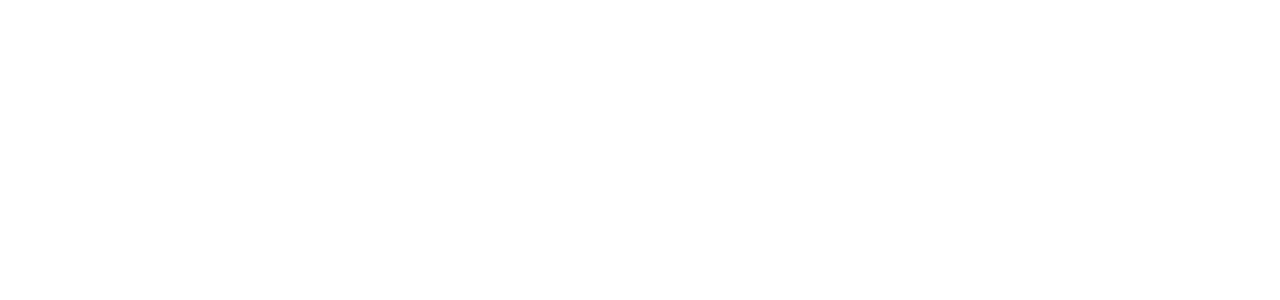
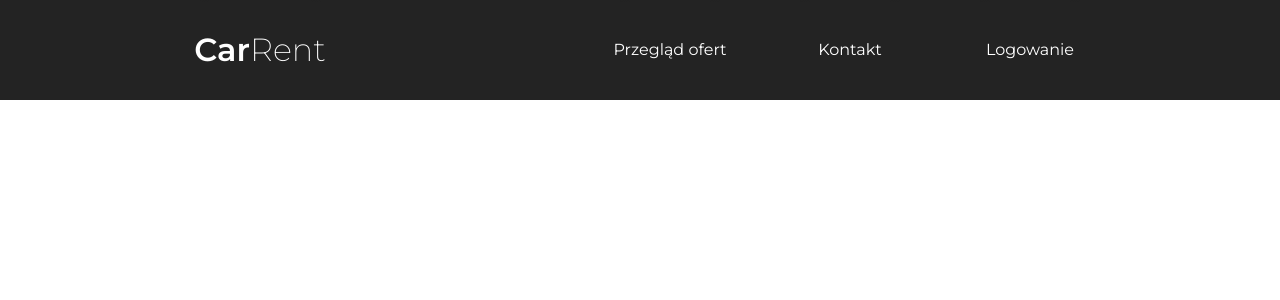
Before and after one commit to BartoszJS/carrent, a PHP site: page /logowanie.php in a window 1280 px wide. Before the commit the part shown is empty. Shown: the top 300 px of the page. Run offline with PHP 8.4, Linux system fonts and the light colour scheme.

Commit message:
1 header

```diff
--- /dev/null
+++ b/css/style.css
@@ -0,0 +1,132 @@
+@import url('https://fonts.googleapis.com/css2?family=Poppins:wght@100;200;300;400;500;600&display=swap');
+@import url('https://fonts.googleapis.com/css2?family=Montserrat:wght@100;200;300;400;500;600&display=swap');
+
+/* header */
+
+* {
+    margin: 0;
+    padding: 0;
+    box-sizing: border-box;
+    outline: none;
+    border: none;
+    text-decoration: none;
+    font-family: 'Montserrat', sans-serif;
+
+ }
+
+
+.header {
+    width: 100%;
+    height: 100px;
+    display: block;
+    background-color: #232323;
+    position: fixed;
+    box-shadow: var(--box-shadow)
+ }
+
+ .inner_header {
+    width: 75%;
+    height: 100%;
+    display: block;
+    margin: 0 auto;
+
+ }
+
+ .logo_container h1 span{
+     font-weight: 200;
+ }
+
+ .logo_container {
+    width: 200px;
+    text-align: center;
+    height: 100%;
+    display: table;
+    float: left;
+ }
+
+ .logo_container h1 {
+     width: 200px;
+     padding: 29px;
+    color: white;
+    height: 100%;
+    display: table-cell;
+    vertical-align: middle;
+    font-family: 'Montserrat';
+    font-weight: 600;
+    font-size: 32px;
+    padding-left: 10px;
+    padding-right: 10px;
+    border-radius: 80px;
+    border: 1px solid #232323;
+ }
+
+
+
+ .navigatione {
+    /* border: solid black;  */
+    float: right;
+    height: 100%;
+    font-size: 40px;
+ }
+
+ .navigatione a {
+    vertical-align: middle;
+    display: table;
+    float: left;
+    padding-right: 10px;
+    padding-left: 10px;
+    padding-top: 10px;
+    width: 180px;
+    height: 100%;
+    color: white;
+    border-radius: 80px;
+    border: 1px solid #232323;
+
+ }
+
+ .przerwa {
+    line-height: 30px;
+ }
+
+ .navigatione a:last-child {
+    padding-right: 20px;
+    padding-left: 20px;
+
+
+ }
+
+
+ .navigatione a:hover {
+    background: #363636;
+    transition: .3s;
+    border-radius: 0px;
+    border: 1px solid white;
+ }
+
+ .logo_container h1:hover {
+    background: #363636;
+    transition: .3s;
+    padding: 30px;
+    border-radius: 0px;
+    border: 1px solid white;
+ }
+
+
+
+ .navigatione a li {
+    /* border: solid black;  */
+    font-weight: 400;
+    text-align: center;
+    display: table-cell;
+    vertical-align: middle;
+    height: 100%;
+    padding-top: 5px;
+    padding-bottom: 5px;
+    line-height: 20px;
+    color: white;
+    font-family: 'Montserrat';
+    font-size: 16px;
+ }
+
+
+ /* header koniec*/
--- /dev/null
+++ b/includes/header.php
@@ -0,0 +1,19 @@
+
+<header class="header">
+
+    <div class="inner_header">
+        <label class="logo">
+            <div class="logo_container">
+                <a href="index.php"><h1>Car<span>Rent</span> </h1></a>
+            </div>
+        </label>
+        <ul class="navigatione">
+            <a class="active" href="oferty.php"><li><i class="fa fa-search"></i> <br> Przegląd ofert <div class="przerwa"><br></div></li> </a>
+            <a class="active" href="kontakt.php"><li> <i class="fa fa-plus"></i>  <br> Kontakt  <div class="przerwa"><br></div></li> </a>
+            <a class="active" href="logowanie.php"><li><i class="fa fa-search"></i> <br> Logowanie  <div class="przerwa"><br></div></li> </a>
+
+        </ul>
+
+    </div>
+
+</header>
--- a/logowanie.php
+++ b/logowanie.php
@@ -4,7 +4,9 @@
     <meta charset="UTF-8">
     <meta http-equiv="X-UA-Compatible" content="IE=edge">
     <meta name="viewport" content="width=device-width, initial-scale=1.0">
+    <link rel="stylesheet" href="css/style.css">
     <title>Document</title>
+    <?php include 'includes/header.php'; ?>
 </head>
 <body>
 
--- a/rejestracja.php
+++ b/rejestracja.php
@@ -5,6 +5,7 @@
     <meta http-equiv="X-UA-Compatible" content="IE=edge">
     <meta name="viewport" content="width=device-width, initial-scale=1.0">
     <title>Document</title>
+    <?php include 'includes/header.php'; ?>
 </head>
 <body>
 
```
Also changed, not shown: includes/footer.php (added).
